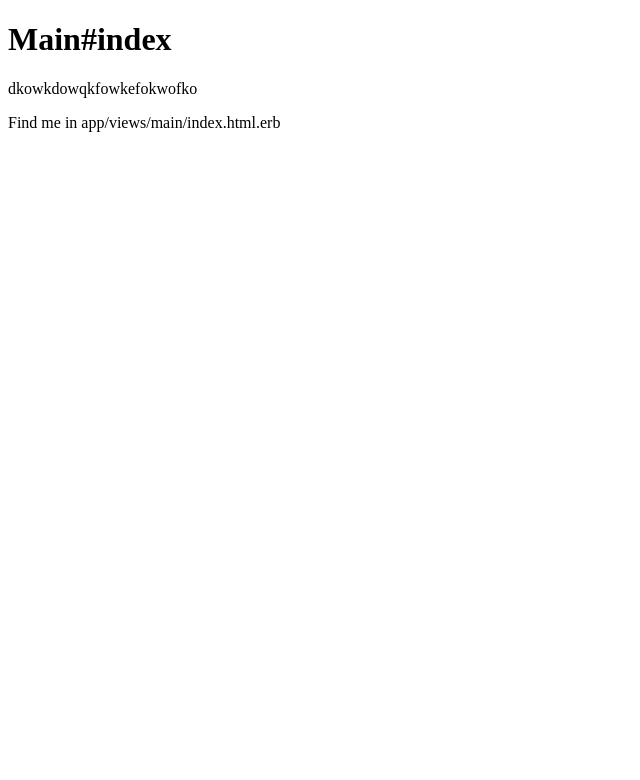
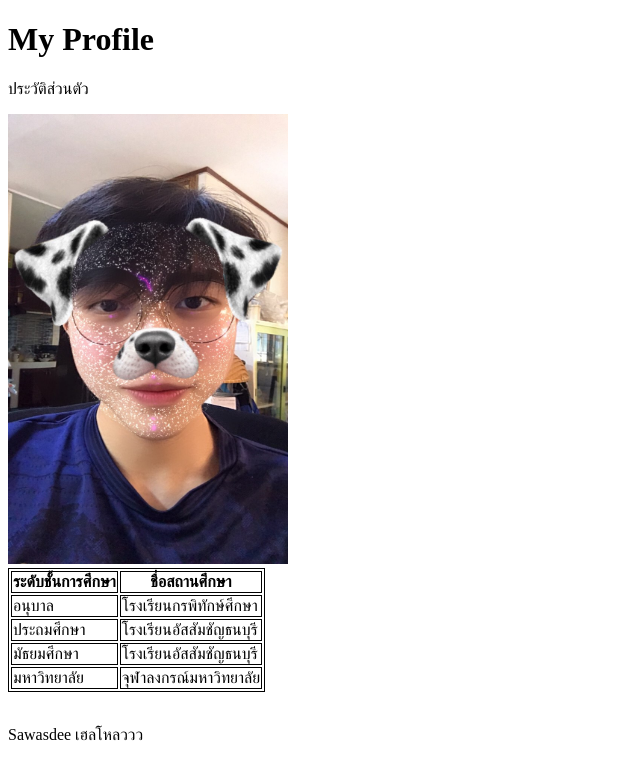
Before and after one commit to JoJoPnz/2110497-Web-Programming, a Rails app: page / in a window 1280 px wide. Shown: the top 780 px of the page, without its empty margins (0-640 px from the left). Run offline with Rails 7, Linux system fonts and the light colour scheme; some libraries are stand-ins or nearby versions.

Commit message:
Finish html with img, table, h1, p tag

```diff
--- a/hw01/app/views/main/index.html.erb
+++ b/hw01/app/views/main/index.html.erb
@@ -1,3 +1,35 @@
-<h1>Main#index</h1>
-<p>dkowkdowqkfowkefokwofko</p>
-<p>Find me in app/views/main/index.html.erb</p>
+<h1>My Profile</h1>
+<p>ประวัติส่วนตัว</p>
+<img src="/profile.jpg" alt="Profile picture" width="280px" height="450px">
+
+<style>
+table, th, td {
+  border:1px solid black;
+}
+</style>
+
+<table>
+  <tr>
+    <th>ระดับชั้นการศึกษา</th>
+    <th>ชื่อสถานศึกษา</th>
+  </tr>
+  <tr>
+    <td>อนุบาล</td>
+    <td>โรงเรียนกรพิทักษ์ศึกษา</td>
+  </tr>
+  <tr>
+    <td>ประถมศึกษา</td>
+    <td>โรงเรียนอัสสัมชัญธนบุรี</td>
+  </tr>
+  <tr>
+    <td>มัธยมศึกษา</td>
+    <td>โรงเรียนอัสสัมชัญธนบุรี</td>
+  </tr>
+  <tr>
+    <td>มหาวิทยาลัย</td>
+    <td>จุฬาลงกรณ์มหาวิทยาลัย</td>
+  </tr>
+</table>
+
+<br>
+<p>Sawasdee เฮลโหลววว</p>
```
Also changed, not shown: hw01/public/profile.jpg (added), 1 other file.
